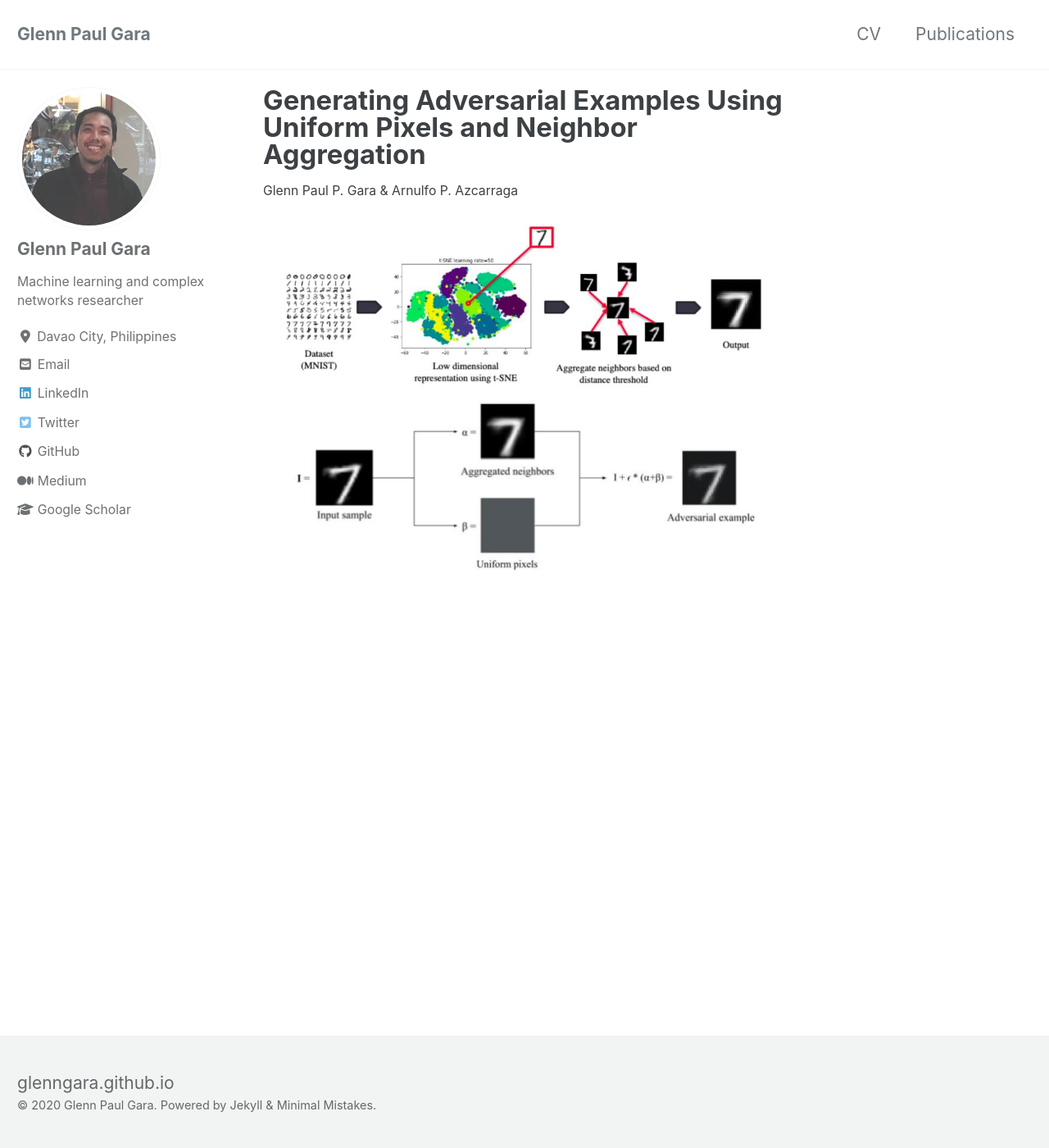
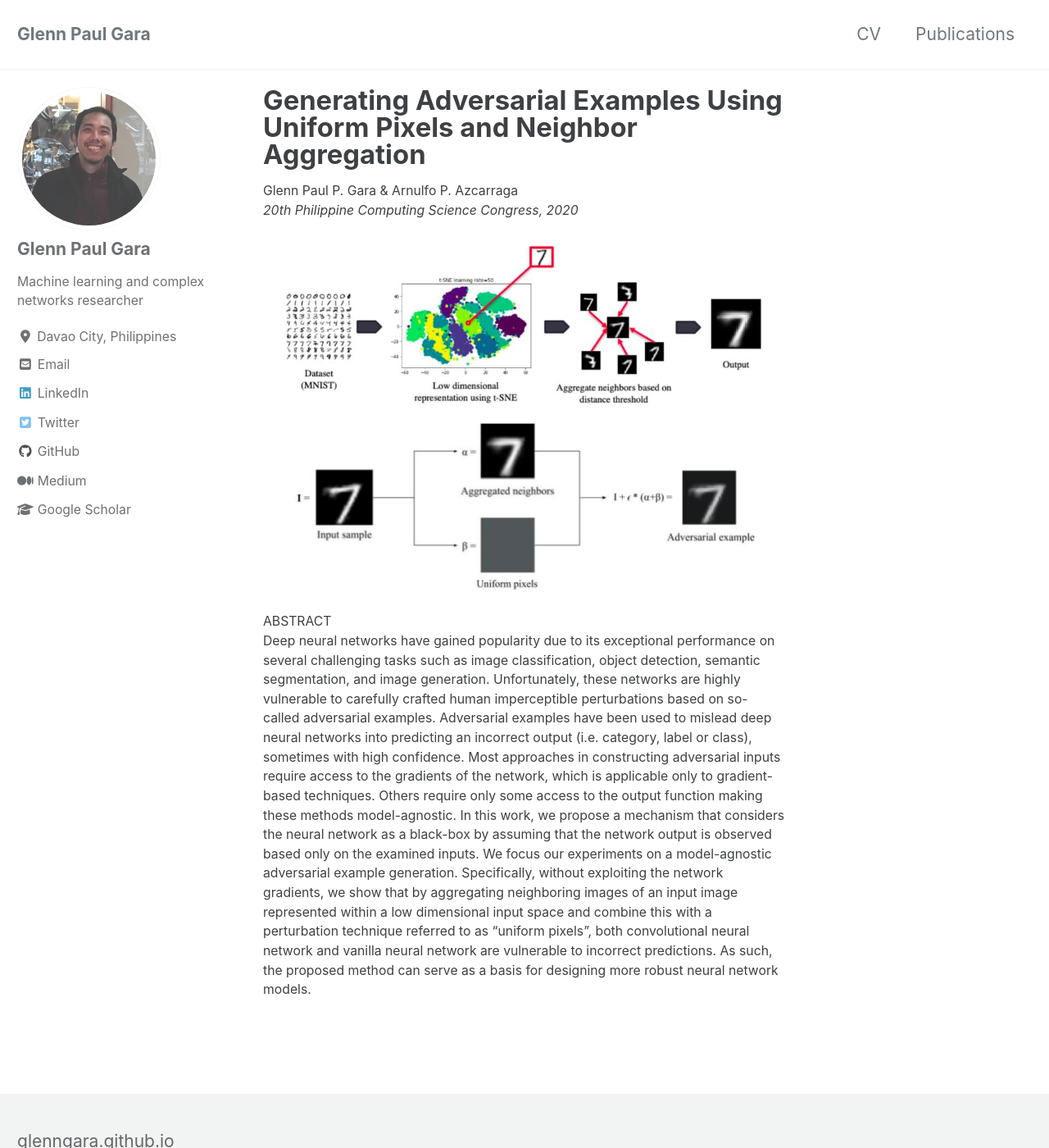
Before and after one commit to glenngara/glenngara.github.io, a Jekyll site: the page built from _pages/publications/generating-adversarial-examples.md, in a window 1280 px wide and 1400 px high. Shown: the whole window at 82% size. Built offline with Jekyll 4.4.1, drawn with Linux system fonts in a browser that asks for light colours; cached includes are drawn as plain includes; nearby versions of some CDN libraries.

Commit message:
Edited content

```diff
--- a/_pages/publications/generating-adversarial-examples.md
+++ b/_pages/publications/generating-adversarial-examples.md
@@ -7,5 +7,9 @@ author_profile: true
 
 
 Glenn Paul P. Gara & Arnulfo P. Azcarraga
+*20th Philippine Computing Science Congress, 2020*
 
 ![image-center](/assets/files/publications/generating-adversarial-examples/gara2020_generatingadv.jpg){: .align-center}
+
+ABSTRACT
+Deep neural networks have gained popularity due to its exceptional performance on several challenging tasks such as image classification, object detection, semantic segmentation, and image generation. Unfortunately, these networks are highly vulnerable to carefully crafted human imperceptible perturbations based on so- called adversarial examples. Adversarial examples have been used to mislead deep neural networks into predicting an incorrect output (i.e. category, label or class), sometimes with high confidence. Most approaches in constructing adversarial inputs require access to the gradients of the network, which is applicable only to gradient-based techniques. Others require only some access to the output function making these methods model-agnostic. In this work, we propose a mechanism that considers the neural network as a black-box by assuming that the network output is observed based only on the examined inputs. We focus our experiments on a model-agnostic adversarial example generation. Specifically, without exploiting the network gradients, we show that by aggregating neighboring images of an input image represented within a low dimensional input space and combine this with a perturbation technique referred to as "uniform pixels", both convolutional neural network and vanilla neural network are vulnerable to incorrect predictions. As such, the proposed method can serve as a basis for designing more robust neural network models.
```
Also changed, not shown: 1 other file.
